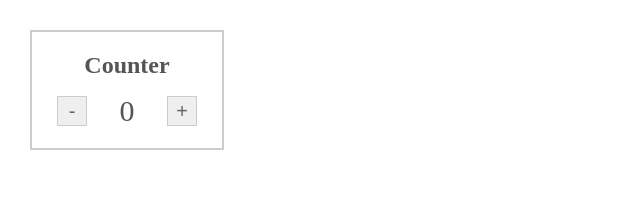
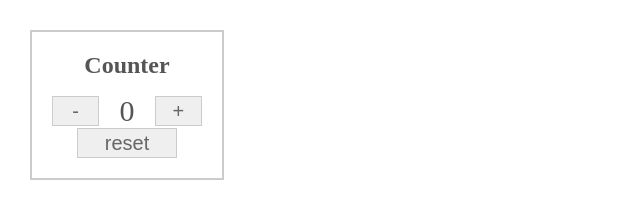
Before and after one commit to kellibudd/redux-counter-tutorial, a React app: page / in a window 1280 px wide. Shown: the whole page, without its empty margins (0-640 px from the left). Built offline with nearby package versions, Linux system fonts and the light colour scheme.

Commit message:
Add reset button

```diff
--- a/src/Counter.js
+++ b/src/Counter.js
@@ -1,4 +1,4 @@
-import React, { useState } from "react";
+import React from "react";
 import { connect } from "react-redux";
 
 function mapStateToProps(state) {
@@ -8,14 +8,17 @@ function mapStateToProps(state) {
 }
 
 function Counter(props) {
-  // const [count, setCount] = useState(0);
 
   const increment = () => {
-    /* TO DO */
+    props.dispatch({ type: "INCREMENT"});
   };
 
   const decrement = () => {
-    /* TO DO */
+    props.dispatch({ type: "DECREMENT"});
+  };
+
+  const reset = () => {
+    props.dispatch({type: 'RESET'});
   };
 
   return (
@@ -26,6 +29,7 @@ function Counter(props) {
         <span>{props.count}</span>
         <button onClick={increment}>+</button>
       </div>
+      <button onClick={reset}>reset</button>
     </div>
   );
 }
--- a/src/index.css
+++ b/src/index.css
@@ -36,7 +36,7 @@ body {
   font-size: 20px;
   line-height: 0;
   height: 30px;
-  width: 30px;
+  width: 100px;
   transition: 0.2s all;
 }
 
--- a/src/index.js
+++ b/src/index.js
@@ -36,7 +36,6 @@ store.dispatch({ type: "INCREMENT"});
 store.dispatch({ type: "DECREMENT"});
 store.dispatch({ type: "RESET"});
 
-console.log('store')
 const App = () => (
   <Provider store={store}>
     <Counter />
```
